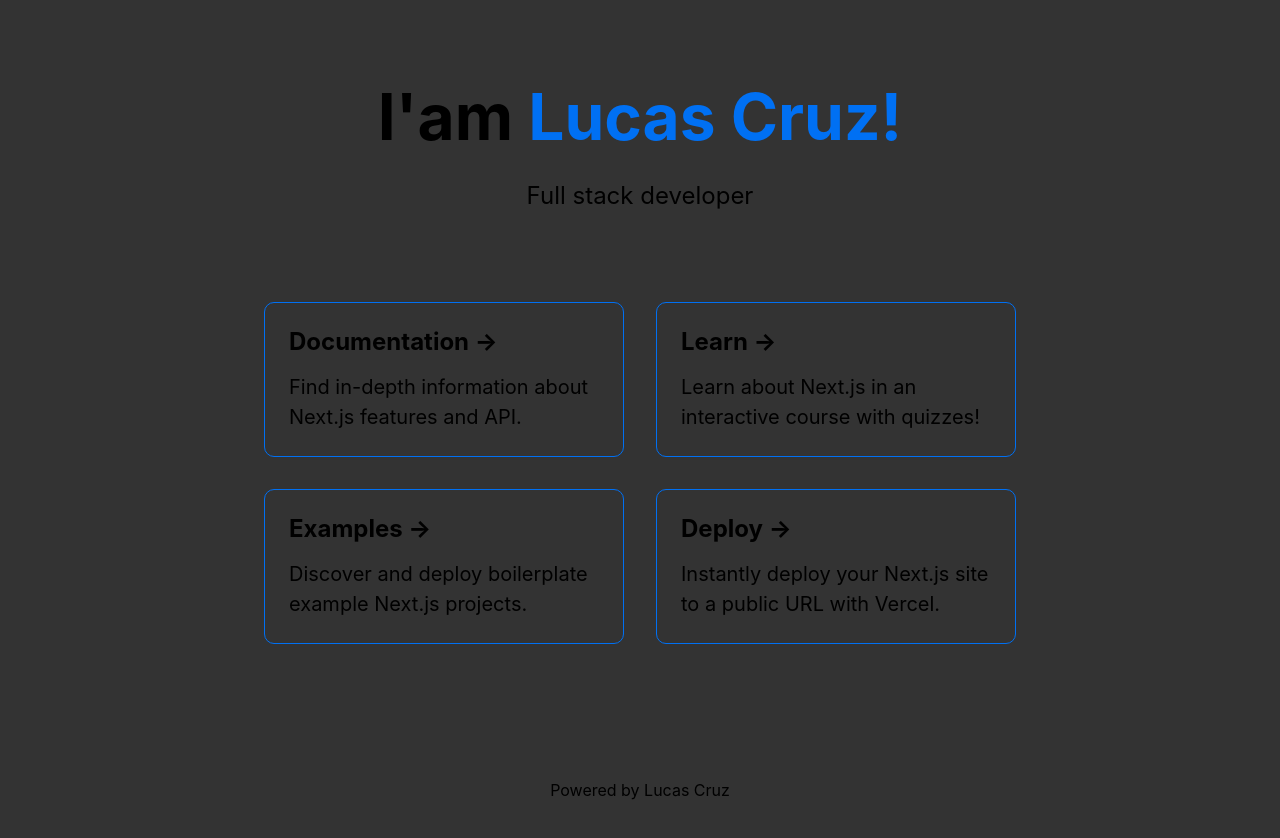
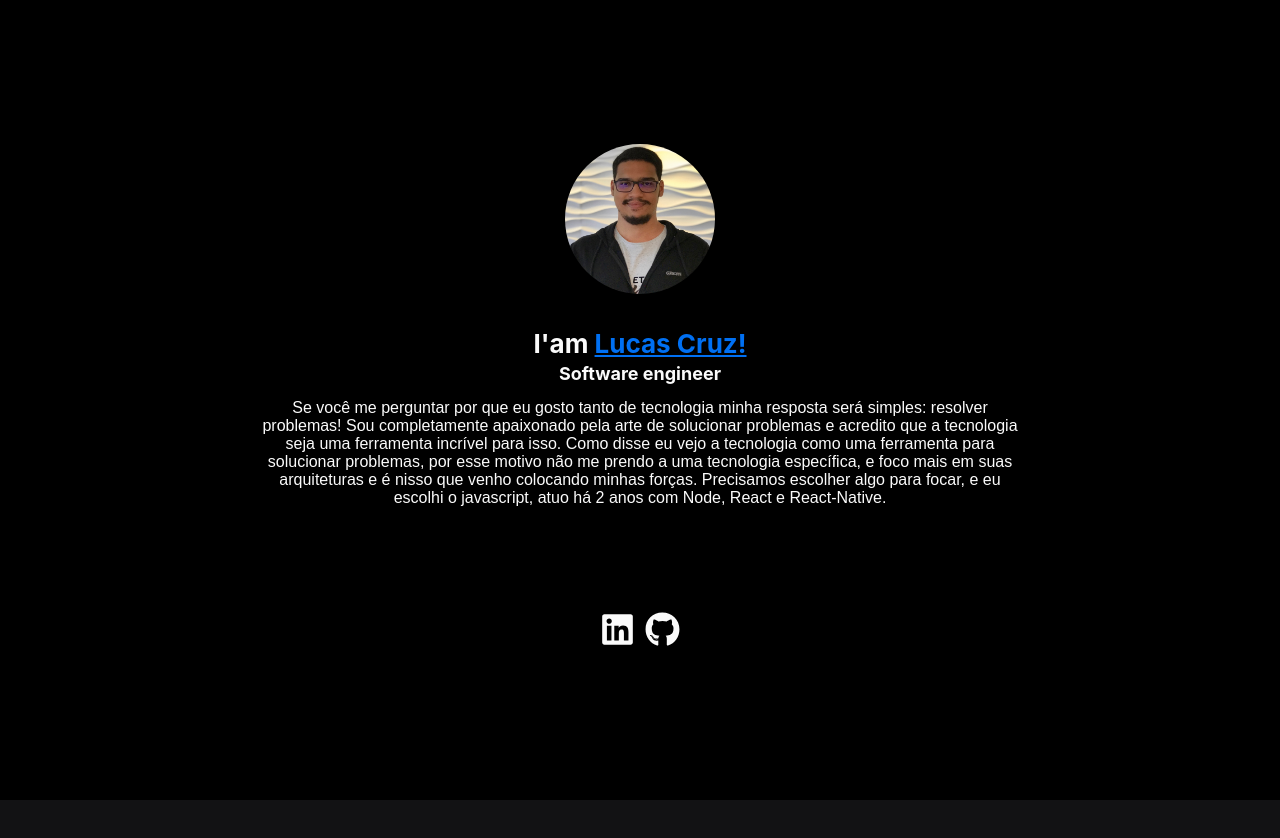
Before and after one commit to lucascruz18/lucascruz.me, a Next.js app: page / in a window 1280 px wide. After the commit the page ends 800 px from the top, so only its background shows below. Built offline with nearby package versions, Linux system fonts and the light colour scheme.

Commit message:
feat: add home page

```diff
--- a/pages/index.js
+++ /dev/null
@@ -1,212 +0,0 @@
-import Head from 'next/head'
-
-export default function Home() {
-  return (
-    <div className="container">
-      <Head className="header">
-        <title>lucascruz18</title>
-        <link rel="icon" href="/favicon.ico" />
-      </Head>
-
-      <main>
-        <h1 className="title">
-          I'am <a href="https://github.com/lucascruz18">Lucas Cruz!</a>
-        </h1>
-
-        <p className="description">
-          Full stack developer
-        </p>
-
-        <div className="grid">
-          <a href="https://nextjs.org/docs" className="card">
-            <h3>Documentation &rarr;</h3>
-            <p>Find in-depth information about Next.js features and API.</p>
-          </a>
-
-          <a href="https://nextjs.org/learn" className="card">
-            <h3>Learn &rarr;</h3>
-            <p>Learn about Next.js in an interactive course with quizzes!</p>
-          </a>
-
-          <a
-            href="https://github.com/vercel/next.js/tree/master/examples"
-            className="card"
-          >
-            <h3>Examples &rarr;</h3>
-            <p>Discover and deploy boilerplate example Next.js projects.</p>
-          </a>
-
-          <a
-            href="https://vercel.com/import?filter=next.js&utm_source=create-next-app&utm_medium=default-template&utm_campaign=create-next-app"
-            className="card"
-          >
-            <h3>Deploy &rarr;</h3>
-            <p>
-              Instantly deploy your Next.js site to a public URL with Vercel.
-            </p>
-          </a>
-        </div>
-      </main>
-
-      <footer>
-        <a
-          href="https://vercel.com?utm_source=create-next-app&utm_medium=default-template&utm_campaign=create-next-app"
-          target="_blank"
-          rel="noopener noreferrer"
-        >
-          Powered by{' Lucas Cruz '}
-        </a>
-      </footer>
-
-      <style jsx>{`
-        .container {
-          min-height: 100vh;
-          padding: 0 0.5rem;
-          display: flex;
-          flex-direction: column;
-          justify-content: center;
-          align-items: center;
-          background: #333;
-        }
-
-        .header {
-          background: #000;
-        }
-
-        main {
-          padding: 5rem 0;
-          flex: 1;
-          display: flex;
-          flex-direction: column;
-          justify-content: center;
-          align-items: center;
-        }
-
-        footer {
-          width: 100%;
-          height: 100px;
-          display: flex;
-          justify-content: center;
-          align-items: center;
-        }
-
-        footer img {
-          margin-left: 0.5rem;
-        }
-
-        footer a {
-          display: flex;
-          justify-content: center;
-          align-items: center;
-        }
-
-        a {
-          color: inherit;
-          text-decoration: none;
-        }
-
-        .title a {
-          color: #0070f3;
-          text-decoration: none;
-        }
-
-        .title a:hover,
-        .title a:focus,
-        .title a:active {
-          text-decoration: underline;
-        }
-
-        .title {
-          margin: 0;
-          line-height: 1.15;
-          font-size: 4rem;
-        }
-
-        .title,
-        .description {
-          text-align: center;
-        }
-
-        .description {
-          line-height: 1.5;
-          font-size: 1.5rem;
-        }
-
-        code {
-          background: #fafafa;
-          border-radius: 5px;
-          padding: 0.75rem;
-          font-size: 1.1rem;
-          font-family: Menlo, Monaco, Lucida Console, Liberation Mono,
-            DejaVu Sans Mono, Bitstream Vera Sans Mono, Courier New, monospace;
-        }
-
-        .grid {
-          display: flex;
-          align-items: center;
-          justify-content: center;
-          flex-wrap: wrap;
-
-          max-width: 800px;
-          margin-top: 3rem;
-        }
-
-        .card {
-          margin: 1rem;
-          flex-basis: 45%;
-          padding: 1.5rem;
-          text-align: left;
-          color: inherit;
-          text-decoration: none;
-          border: 1px solid #0070f3;
-          border-radius: 10px;
-          transition: color 0.15s ease, border-color 0.15s ease;
-        }
-
-        .card:hover,
-        .card:focus,
-        .card:active {
-          color: #0070f3;
-          border-color: #0070f3;
-        }
-
-        .card h3 {
-          margin: 0 0 1rem 0;
-          font-size: 1.5rem;
-        }
-
-        .card p {
-          margin: 0;
-          font-size: 1.25rem;
-          line-height: 1.5;
-        }
-
-        .logo {
-          height: 1em;
-        }
-
-        @media (max-width: 600px) {
-          .grid {
-            width: 100%;
-            flex-direction: column;
-          }
-        }
-      `}</style>
-
-      <style jsx global>{`
-        html,
-        body {
-          padding: 0;
-          margin: 0;
-          font-family: -apple-system, BlinkMacSystemFont, Segoe UI, Roboto,
-            Oxygen, Ubuntu, Cantarell, Fira Sans, Droid Sans, Helvetica Neue,
-            sans-serif;
-        }
-
-        * {
-          box-sizing: border-box;
-        }
-      `}</style>
-    </div>
-  )
-}
--- /dev/null
+++ b/src/pages/_app.tsx
@@ -0,0 +1,10 @@
+import GlobalStyle from '../styles/GlobalStyles'
+
+export default function App({ Component, pageProps }) {
+  return (
+    <>
+      <GlobalStyle />
+      <Component {...pageProps} />
+    </>
+  )
+}
--- /dev/null
+++ b/src/pages/_document.tsx
@@ -0,0 +1,31 @@
+import React from 'react'
+import Document, { DocumentInitialProps, DocumentContext, Html, Head, Main, NextScript } from 'next/document'
+import { ServerStyleSheet } from 'styled-components'
+
+export default class MyDocument extends Document {
+  static async getInitialProps(ctx: DocumentContext): Promise<DocumentInitialProps> {
+    const sheet = new ServerStyleSheet()
+    const originalRenderPage = ctx.renderPage
+
+    try {
+      ctx.renderPage = () =>
+        originalRenderPage({
+          enhanceApp: (App) => (props) =>
+            sheet.collectStyles(<App {...props} />),
+        })
+
+      const initialProps = await Document.getInitialProps(ctx)
+      return {
+        ...initialProps,
+        styles: (
+          <>
+            {initialProps.styles}
+            {sheet.getStyleElement()}
+          </>
+        ),
+      }
+    } finally {
+      sheet.seal()
+    }
+  }
+}
--- /dev/null
+++ b/src/pages/index.tsx
@@ -0,0 +1,41 @@
+import React, {useEffect} from 'react'
+import Head from 'next/head';
+
+import { FaLinkedin, FaGithub } from 'react-icons/fa';
+
+import {Container, Content, ImageWrapper, Title, SubTitle, Description, Social, SocialButton} from '../styles/pages/Home'
+
+export default function Home() {
+  return (
+    <Container>
+      <Head>
+        <title>lucascruz</title>
+        <link rel="icon" href="/favicon.ico" />
+      </Head>
+
+      <Content>
+        <ImageWrapper>
+          <img src="/images/profile.jpg" />
+        </ImageWrapper>
+
+        <Title>I'am <a href="https://github.com/lucascruz18">Lucas Cruz!</a></Title>
+        <SubTitle>Software engineer</SubTitle>
+        <Description>
+          Se você me perguntar por que eu gosto tanto de tecnologia minha resposta será simples: resolver problemas!
+          Sou completamente apaixonado pela arte de solucionar problemas e acredito que a tecnologia seja uma ferramenta incrível para isso.
+          Como disse eu vejo a tecnologia como uma ferramenta para solucionar problemas, por esse motivo não me prendo a uma tecnologia específica, e foco mais em suas arquiteturas e é nisso que venho colocando minhas forças.
+          Precisamos escolher algo para focar, e eu escolhi o <a>javascript</a>, atuo há 2 anos com Node, React e React-Native.
+        </Description>
+
+        <Social>
+          <SocialButton href="https://www.linkedin.com/in/lucas-cruz-b62505160/" rel="noopener noreferrer external nofollow" target="_blank">
+            <FaLinkedin color="#fafafa" size={35} />
+          </SocialButton>
+          <SocialButton href="https://github.com/lucascruz18" rel="noopener noreferrer external nofollow" target="_blank">
+            <FaGithub color="#fafafa" size={35} />
+          </SocialButton>
+        </Social>
+      </Content>
+    </Container>
+  );
+}
--- /dev/null
+++ b/src/styles/GlobalStyles.ts
@@ -0,0 +1,24 @@
+import { createGlobalStyle } from 'styled-components'
+
+export default createGlobalStyle`
+  * {
+    margin: 0;
+    padding: 0;
+    box-sizing: border-box;
+  }
+
+  html,
+  body {
+    background: #121214;
+    color: #fff;
+    padding: 0;
+    margin: 0;
+    font-family: --apple-system, BlinkMacSystemFont, 'Segoe UI', Roboto, Oxygen,
+    Ubuntu, Cantarell, 'Open Sans', 'Helvetica Neue', sans-serif
+  }
+
+  #root {
+    width: 100vw;
+    height: 100%;
+  }
+`;
--- /dev/null
+++ b/src/styles/pages/Home.ts
@@ -0,0 +1,76 @@
+import styled from 'styled-components'
+
+export const Container = styled.div`
+  min-height: 100vh;
+  padding: 0 0.5rem;
+  display: flex;
+  flex-direction: column;
+  justify-content: center;
+  align-items: center;
+  background: #000;
+`
+
+export const Content = styled.main`
+  flex: 1;
+  display: flex;
+  flex-direction: column;
+  justify-content: center;
+  align-items: center;
+  width: 60%;
+`;
+
+export const ImageWrapper = styled.div`
+  width: 150px;
+  height: 150px;
+
+  img {
+    z-index: 3;
+    height: 100%;
+    width: 100%;
+    border-radius: 500%;
+  }
+`;
+
+export const Title = styled.h1`
+  color: #fafafa;
+  text-decoration: none;
+  font-size: 26px;
+  margin: 0;
+  line-height: 1.15;
+  text-align: center;
+  margin-top: 35px;
+
+  a {
+    color: #0070f3;
+    text-decoration: underline;
+  }
+`
+
+export const SubTitle = styled.h2`
+  color: #fafafa;
+  font-size: 18px;
+  text-align: center;
+
+  margin-top: 5px;
+`;
+
+export const Description = styled.p`
+  color: #fafafa;
+  font-size: 16px;
+  text-align: center;
+  font-family: Arial, Helvetica, sans-serif;
+
+  margin-top: 15px;
+`;
+
+export const Social = styled.div`
+  display: flex;
+  align-items: center;
+  justify-content: center;
+
+  margin-top: 100px;
+`;
+
+export const SocialButton = styled.a`
+  margin: 5px;
+`;
```
Also changed, not shown: public/images/profile.jpg (added), 1 other file (tests, documents, lock files or other folders).
